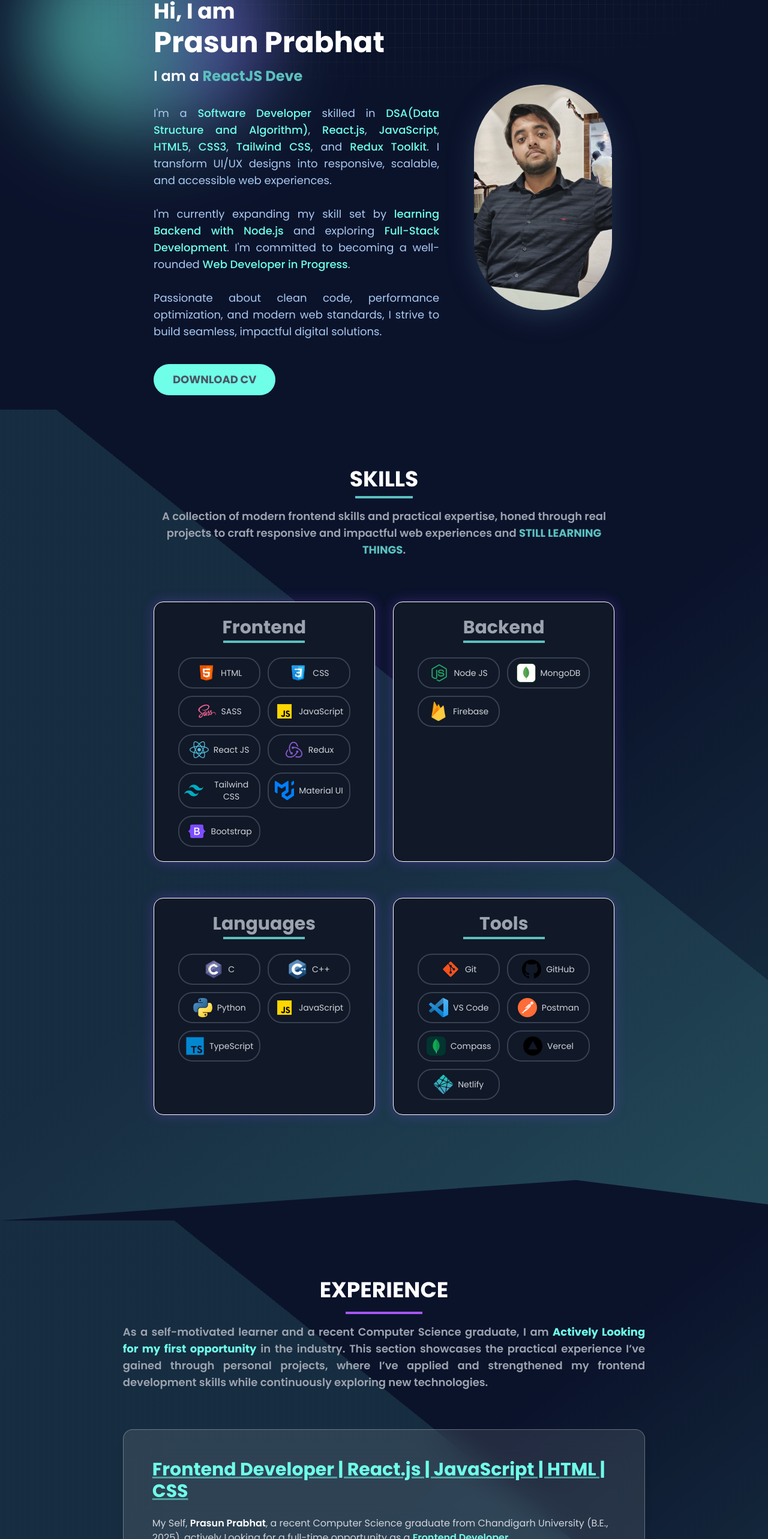
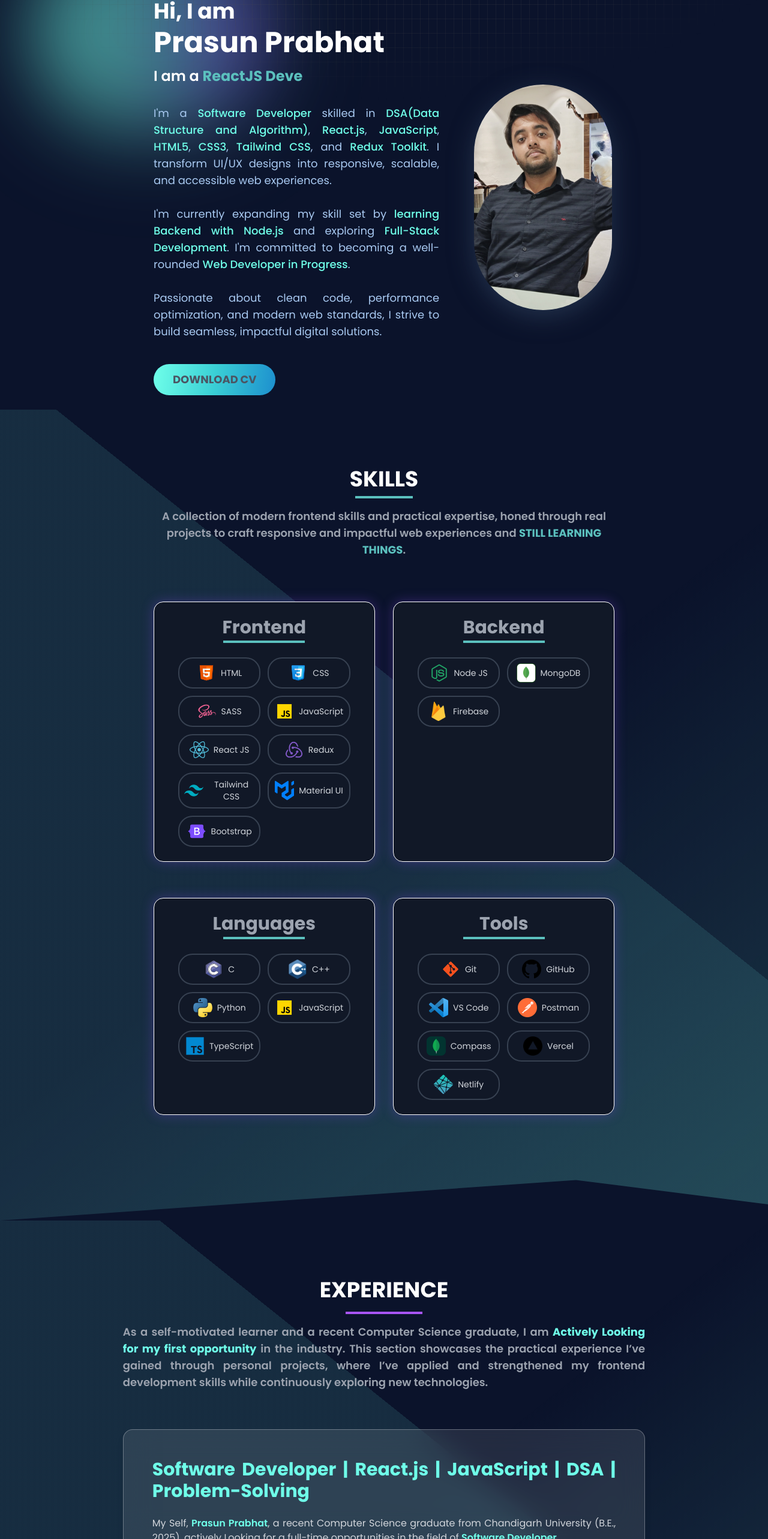
Before and after one commit to PrasunPrabhat/Prasun_Prabhat-PortFolioDev, a React (Vite) app: page / in a window 1280 px wide. Shown: the part 233-2799 px from the top of the page at 60% size. Built offline with nearby package versions, Linux system fonts and the light colour scheme; no server answers.

Commit message:
Some changes

```diff
--- a/src/Components/About/About.jsx
+++ b/src/Components/About/About.jsx
@@ -106,7 +106,7 @@ const About = () => {
               rel="noopener noreferrer"
               className="inline-block text-gray-600 py-3 px-8 rounded-full text-base sm:text-lg font-bold transition duration-300 transform hover:scale-105"
               style={{
-                background: "linear-gradient(90deg, #6FFFE9, #6FFFE9)",
+                background: "linear-gradient(98deg, #6FFFE9 0%, #3ACFD5 50%, #1D8FCE 100%)",
               }}
             >
               DOWNLOAD CV
--- a/src/Components/Experience/Experience.jsx
+++ b/src/Components/Experience/Experience.jsx
@@ -12,46 +12,54 @@ const Experience = () => {
         <div className="w-32 h-1 bg-purple-500 mx-auto mt-4"></div>
         <p className="text-gray-400 mt-4 text-lg font-semibold text-justify">
           As a self-motivated learner and a recent Computer Science graduate, I
-          am <span className="font-bold text-[#6FFFE9]">Actively Looking for my first opportunity</span>  in the industry. This
-          section showcases the practical experience I’ve gained through
-          personal projects, where I’ve applied and strengthened my frontend
-          development skills while continuously exploring new technologies.
+          am{" "}
+          <span className="font-bold text-[#6FFFE9]">
+            Actively Looking for my first opportunity
+          </span>{" "}
+          in the industry. This section showcases the practical experience I’ve
+          gained through personal projects, where I’ve applied and strengthened
+          my frontend development skills while continuously exploring new
+          technologies.
         </p>
       </div>
 
       {/* Experience Card */}
-      <div className="bg-white/10 border border-white/30 backdrop-blur-xl rounded-2xl shadow-lg p-8 sm:p-12 text-white space-y-6 transition-all duration-300 hover:shadow-[0_4px_20px_0_rgba(130,69,236,0.35)]">
-        <h3 className="text-2xl sm:text-3xl font-bold text-[#6FFFE9] underline decoration-[#6FFFE9]/50">
-          Frontend Developer | React.js | JavaScript | HTML | CSS
+      <div className="bg-white/10 border border-white/30 text-justify backdrop-blur-xl rounded-2xl shadow-lg p-8 sm:p-12 text-white space-y-6 transition-all duration-300 hover:shadow-[0_4px_20px_0_rgba(130,69,236,0.35)]">
+        <h3 className="text-2xl sm:text-3xl font-bold text-[#6FFFE9] decoration-[#6FFFE9]/50">
+          Software Developer | React.js | JavaScript | DSA | Problem-Solving
         </h3>
 
         <p className="text-gray-300 text-sm sm:text-base leading-relaxed mt-4">
           My Self,{" "}
-          <span className="text-white font-semibold">Prasun Prabhat</span>, a
+          <span className="text-[#6FFFE9] font-semibold">Prasun Prabhat</span>, a
           recent Computer Science graduate from Chandigarh University (B.E.,
-          2025), actively Looking for a full-time opportunity as a{" "}
+          2025), actively Looking for a full-time opportunities in the field of{" "}
           <span className="text-[#6FFFE9] font-semibold">
-            Frontend Developer
+            Software Developer
           </span>
           .
         </p>
 
         <p className="text-gray-300 text-sm sm:text-base leading-relaxed mt-2">
-          I specialize in building responsive and performant web applications
-          using modern technologies like{" "}
+          I specialize in building robust, scalable Software applications with
+          responsive and performant web applications using modern technologies
+          like{" "}
           <span className=" font-semibold text-[#6FFFE9]">
-            React.js, JavaScript, Redux, Context API, HTML5, CSS3, and Tailwind
-            CSS
+            React.js, JavaScript, Redux, Context API, HTML5, CSS3,Node.js and
+            Tailwind CSS
           </span>
-          . My learning is self-driven and project-based, which has strengthened
-          my ability to integrate APIs, manage state efficiently, and implement
-          scalable UI components.
+          . My learning is self-driven and project-based,which helping me to
+          develop a strong understanding of API integration, state management,
+          and modular UI design.
         </p>
 
         <p className="text-gray-300 text-sm sm:text-base leading-relaxed mt-2">
-          As a passionate and driven frontend developer, I am actively seeking
-          opportunities to contribute to impactful Software Development
-          Products.
+          Beyond frontend development, I have a solid grasp of{" "}
+          <span className=" font-semibold text-[#6FFFE9]">
+            Data Structures and Algorithms (DSA)
+          </span>{" "}
+          and consistently solve coding problems on platforms like LeetCode,
+          sharpening my problem-solving and system design skills.
         </p>
 
         {/* Optional Button or Call to Action */}
@@ -60,7 +68,7 @@ const Experience = () => {
             href="https://drive.google.com/file/d/1p-32e3lhQmdBIWiMvLLfPa-PZ3bPYOkE/view?usp=sharing"
             target="_blank"
             rel="noopener noreferrer"
-            className="inline-block bg-[#6FFFE9] text-black font-semibold py-2 px-6 rounded-full hover:scale-105 transition-transform duration-300"
+            className="inline-block bg-gradient-aqua text-black font-semibold py-2 px-6 rounded-full hover:scale-105 transition-transform duration-300"
           >
             View Resume
           </a>
--- a/tailwind.config.js
+++ b/tailwind.config.js
@@ -48,6 +48,8 @@ export default {
       backgroundImage: {
         "skills-gradient":
           "linear-gradient(38.73deg, rgba(91, 192, 190, 0.15) 60%, rgba(58, 80, 107, 0) 50%), linear-gradient(141.27deg, rgba(28, 37, 65, 0) 50%, rgba(111, 255, 233, 0.15) 100%)",
+        "gradient-aqua":
+          "linear-gradient(98deg, #6FFFE9 0%, #3ACFD5 50%, #1D8FCE 100%)",
       },
     },
   },
```
